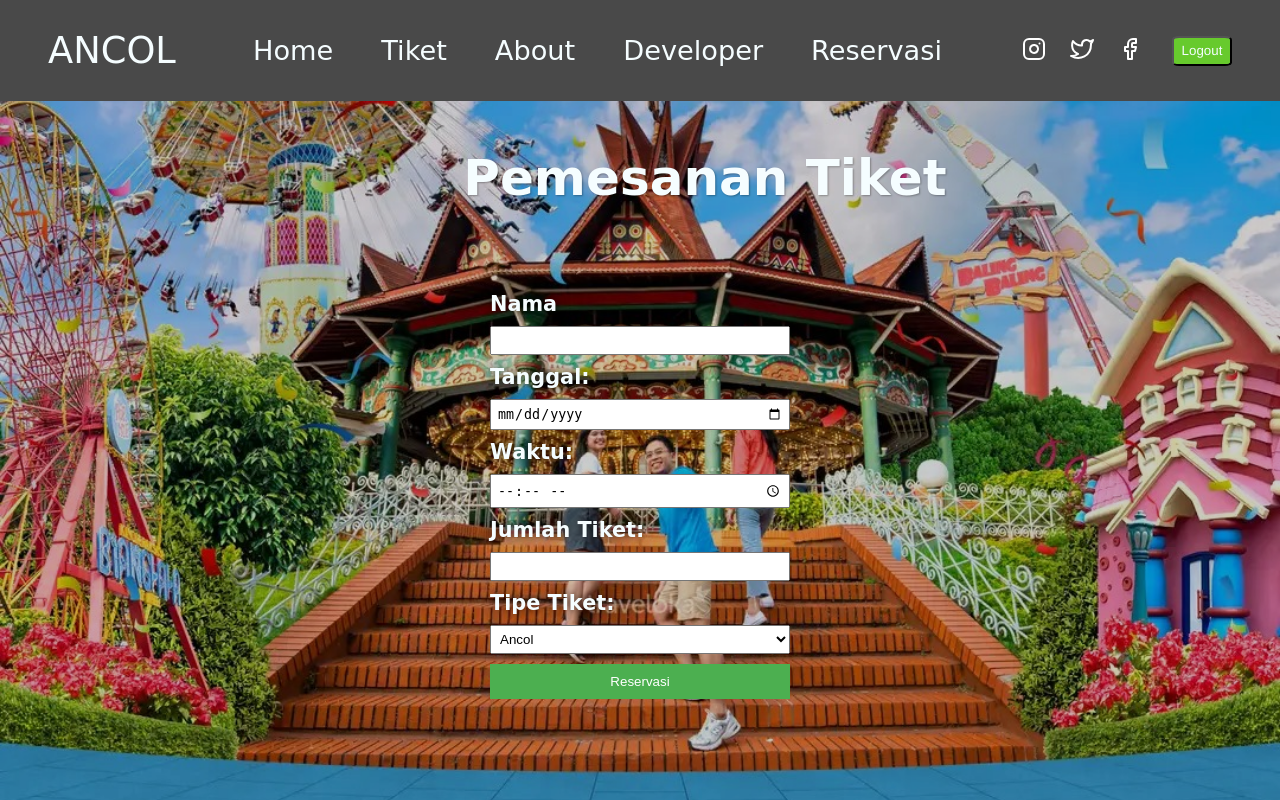
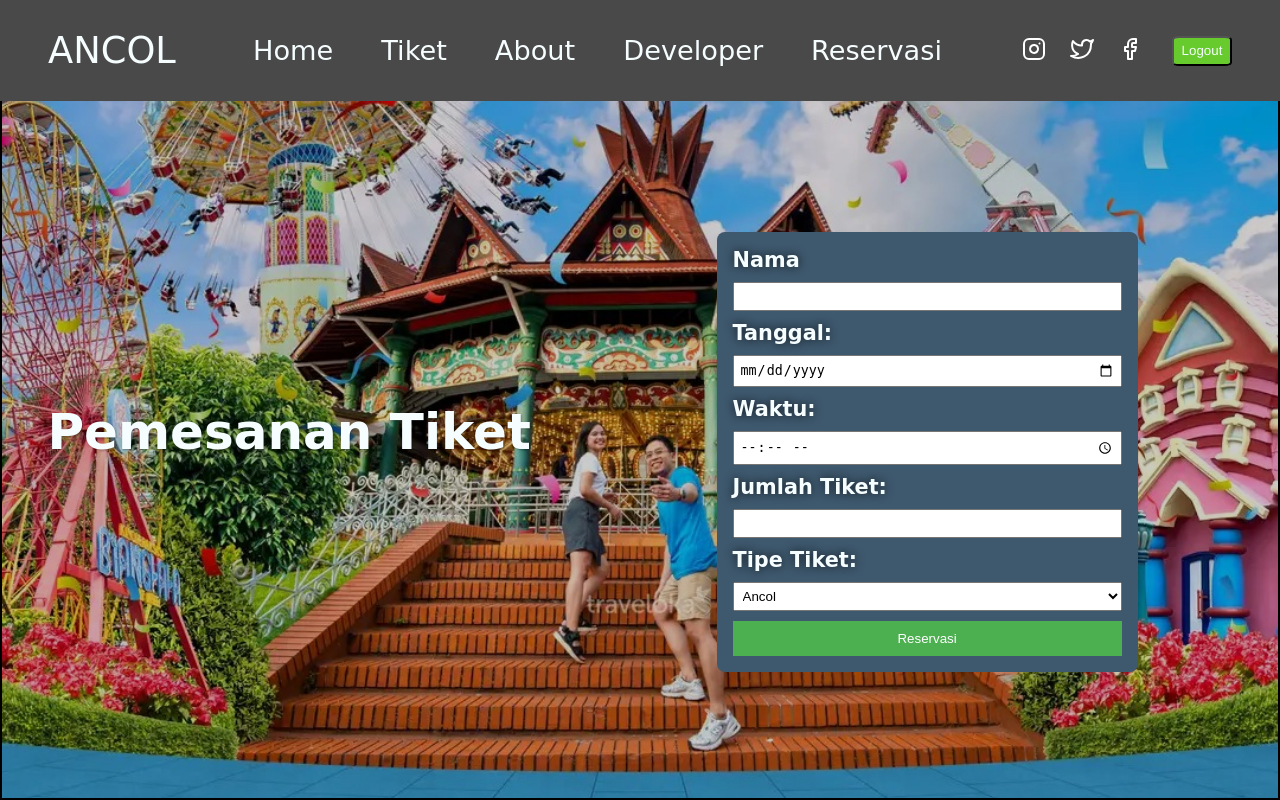
Before and after one commit to sihotang-yonathan1/Projek_Web, a PHP site: page /reservasi_dashboard.php in a window 1280 px wide. Run offline with PHP 8.4, Linux system fonts and the light colour scheme; a user stored in the database is signed in; some web fonts are replaced.

Commit message:
Update style.css

```diff
--- a/users/reservasi/style.css
+++ b/users/reservasi/style.css
@@ -32,21 +32,50 @@ body::before {
   color: var(--text-clr-bg);
 }
 
+.row-tiket {
+  width: 100%;
+  height: 100vh;
+  display: flex;
+  align-items: center;
+  justify-content: space-evenly;
+  border: 2px solid black;
+}
+
+.judul {
+  display: flex;
+  width: 45%;
+  justify-content: center;
+  text-align: center;
+  align-items: center;
+  margin-top: 4rem;
+}
+
+.pemesanan {
+  display: flex;
+  flex-wrap: wrap;
+  justify-content: center;
+  align-items: center;
+  position: relative;
+  width: 55%;
+  height: 100%;
+  padding-top: 6.5rem;
+}
+
 h1 {
-  margin-left: 130px;
-  padding-top: 3rem;
   font-size: 50px;
   text-shadow: 1px 1px 2px rgba(0, 0, 0, 0.3);
 }
 
 form {
-  width: 300px;
-  margin: 0 auto;
-  padding-top: 5.3rem;
+  padding: 1rem;
+  border-radius: 0.5rem;
+  background-color: var(--sec-two-bg-clr);
+  width: 60%;
+  position: relative;
 }
 
 label {
-  display: block;
+  display: flex;
   margin-bottom: 10px;
   text-shadow: 0px 0px 10px rgba(0, 0, 0, 0.7);
   font-size: 1.3rem;
```
